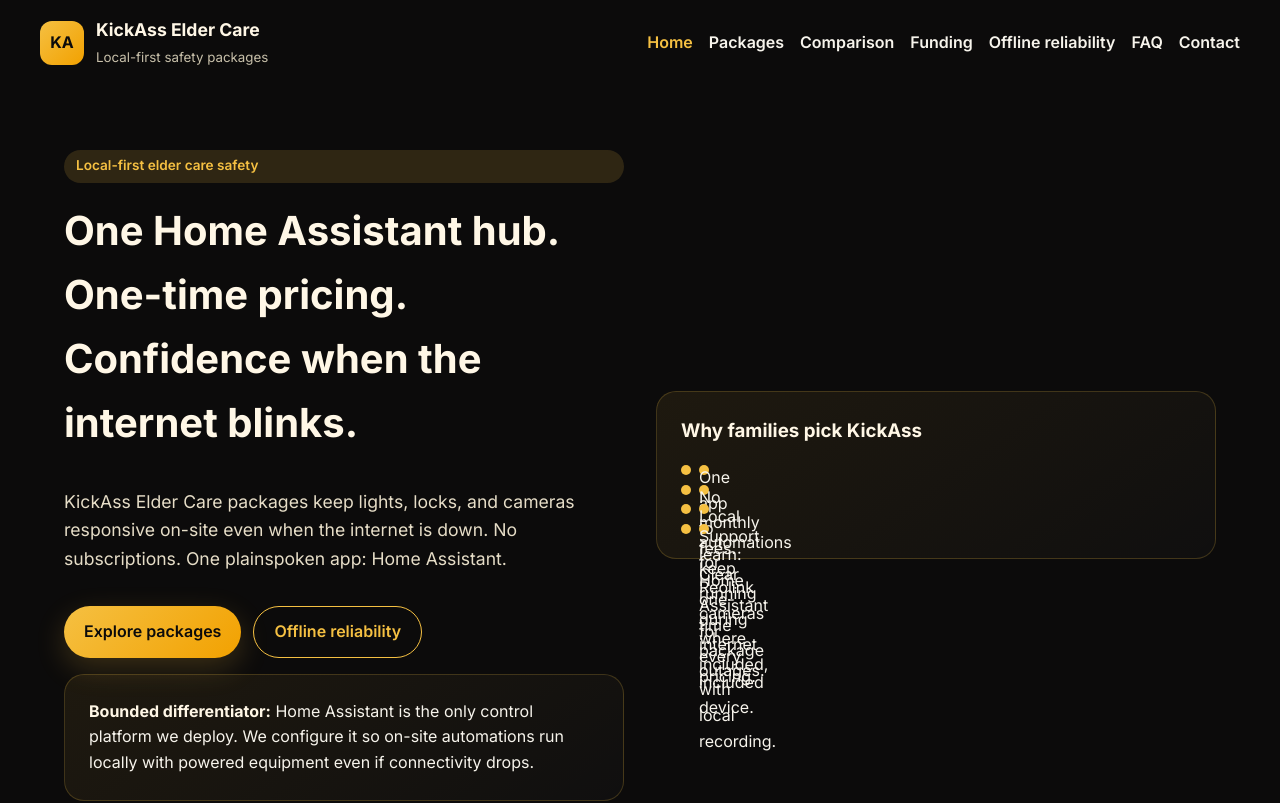
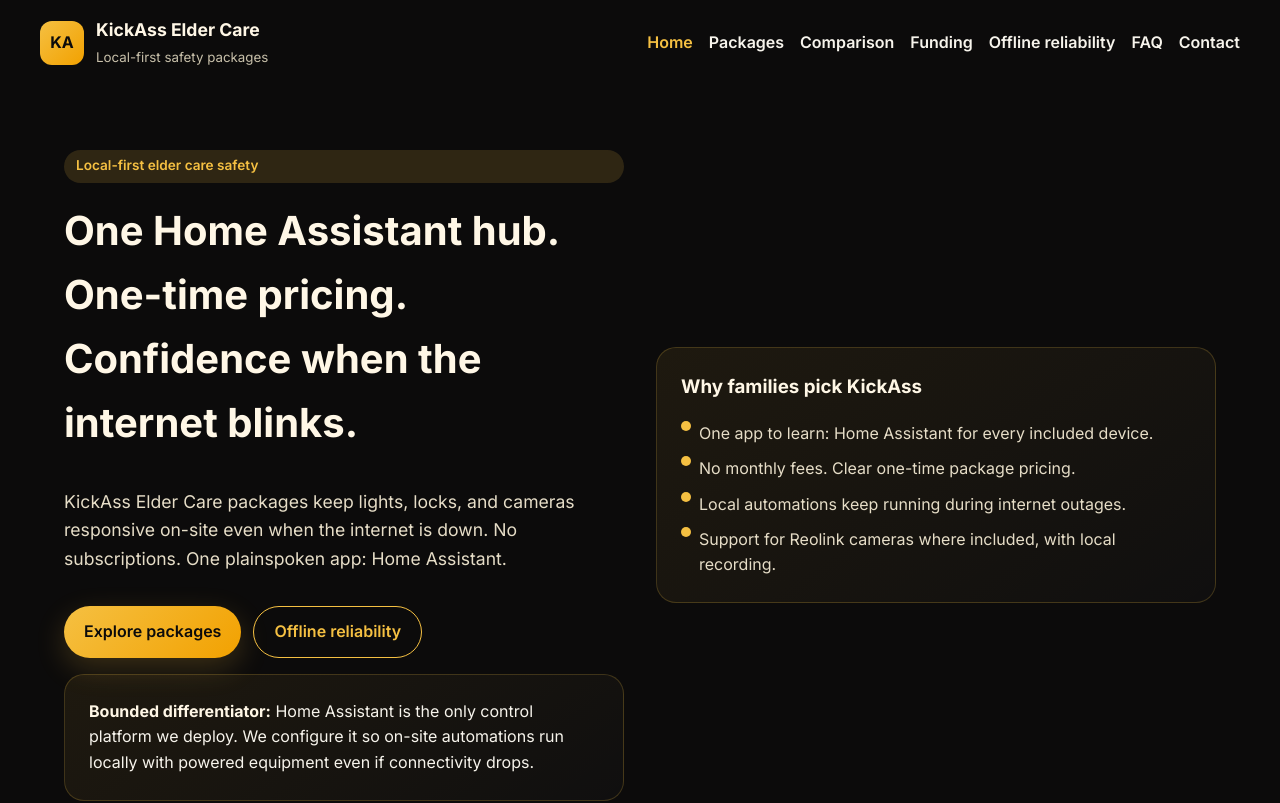
Before and after one commit to buffalonychris/KAECRetailWebsite, a React (Vite) app: page / in a window 1280 px wide. Shown: the top 803 px of the page. Built offline with nearby package versions, Linux system fonts and the light colour scheme.

Commit message:
Fix bullet list layout in hero card

```diff
--- a/src/index.css
+++ b/src/index.css
@@ -187,16 +187,21 @@
 
 .list li {
   display: flex;
-  align-items: center;
+  align-items: flex-start;
   gap: 0.5rem;
 }
 
-.list li span {
+.list li span:first-child {
   display: inline-block;
   width: 10px;
   height: 10px;
   background: var(--kaec-gold);
   border-radius: 50%;
+}
+
+.list li span:last-child {
+  flex: 1;
+  color: #e6ddc7;
 }
 
 .form {
```
